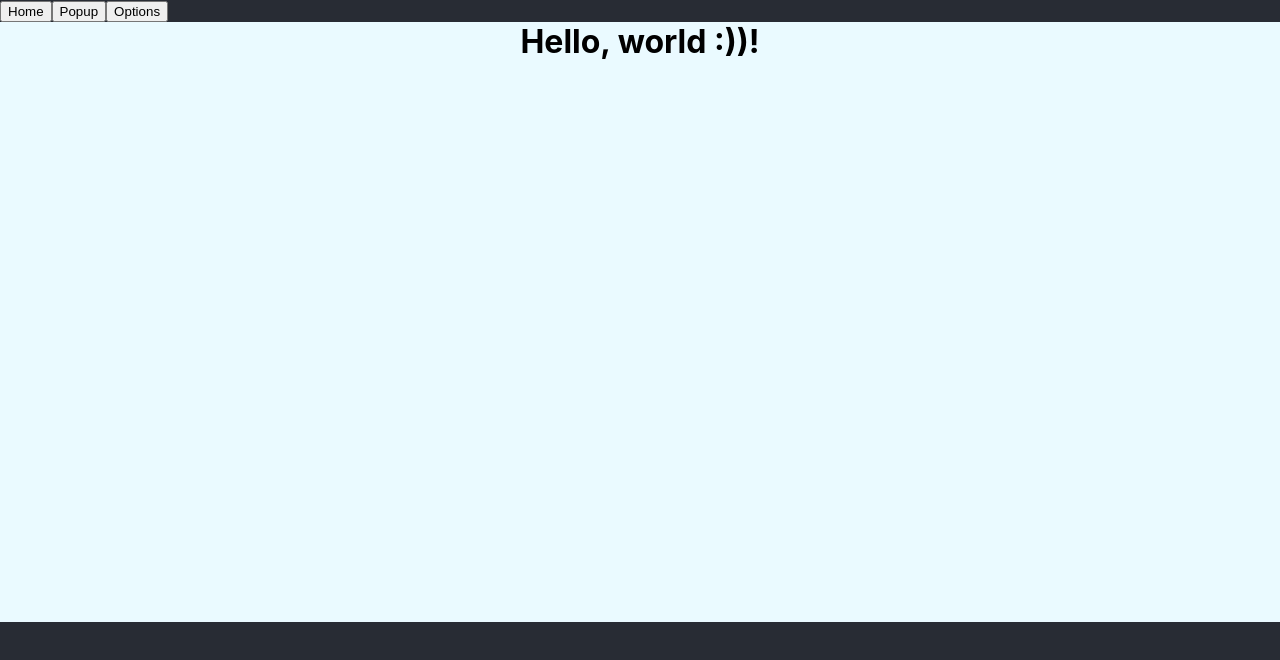
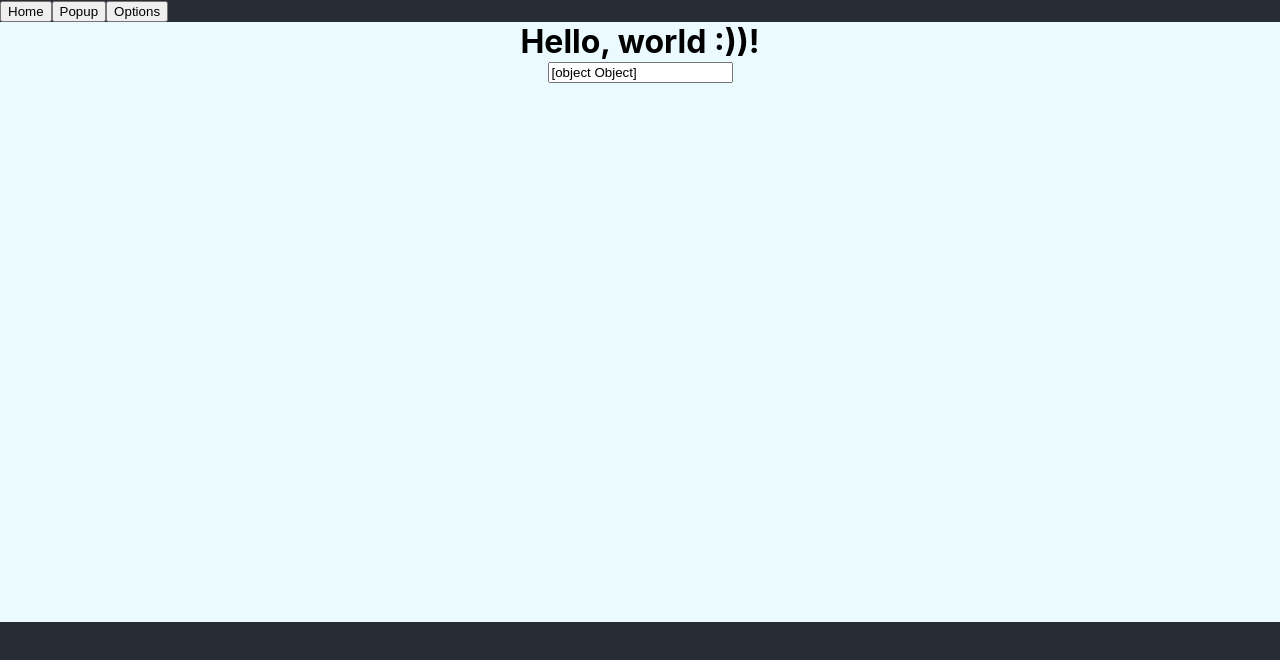
Before and after one commit to porto-o/Chrome-extension, a React (Create React App) app: page /popup in a window 1280 px wide. Shown: the top 660 px of the page. Built offline with nearby package versions, Linux system fonts and the light colour scheme.

Commit message:
initial taskitem

```diff
--- a/src/Home.js
+++ b/src/Home.js
@@ -1,9 +1,13 @@
 import React from 'react';
+import LoginGoogle from './components/LoginGoogle/LoginGoogle';
 
 class Home extends React.Component {
     render() {
         return (
-            <h1 style={{color:"white"}}>Homepage, nothing to see here :)!</h1>
+            <>
+                <h1 style={{color:"white"}}>Homepage, nothing to see here :)!</h1>
+                <LoginGoogle />
+            </>
         );
     }
 }
--- /dev/null
+++ b/src/components/TaskItem/TaskItem.js
@@ -0,0 +1,54 @@
+import React from 'react';
+
+const prefix = 'task';
+class TaskItem extends React.Component {
+    constructor (props) {
+        super(props);
+        let key = prefix + this.props.itemid;
+        if (chrome.storage) {
+            this.state = { taskinfo: '' };
+            chrome.storage.local.get(key, res => {
+                let task = res || '';
+                this.setState({ taskinfo: task });
+            });
+        }
+        else {
+            let task = window.localStorage.getItem(key) || '';
+            this.state = { taskinfo: task };
+        }
+    }
+    handleSave = (text) => {
+        if (chrome.storage) {
+            chrome.storage.local.set({[prefix + this.props.itemid]: text});
+        }
+        else {
+            window.localStorage.setItem(prefix + this.props.itemid, text);
+        }
+        this.setState({taskinfo: text});
+    }
+    handleBlur = (event) => {
+        this.handleSave(event.target.value);
+    }
+    handleSubmit = (event) => {
+        if (event.which === 13) {
+            this.handleSave(event.target.value);
+        }
+    }
+    handleChange = (event) => {
+        this.setState({ taskinfo: event.target.value });
+    }
+    render() {
+        return (
+            <input
+                type='text'
+                autoFocus={this.props.focus}
+                value={this.state.taskinfo}
+                onBlur={this.handleBlur}
+                onChange={this.handleChange}
+                onKeyDown={this.handleSubmit}
+            />
+        );
+    }
+}
+
+export default TaskItem;
--- a/src/views/Popup/Popup.js
+++ b/src/views/Popup/Popup.js
@@ -1,11 +1,13 @@
 import React from 'react'
 import './Popup.css'
+import TaskItem from '../../components/TaskItem/TaskItem';
 
 class Popup extends React.Component {
     render()  {
         return (
             <div className="App">
                 <h1 style={{margin:0 + "px"}}>Hello, world :))!</h1>
+                <TaskItem itemid={'testing'} focus={false}/>
             </div>
         );
     }
```
Also changed, not shown: 1 other file (tests, documents, lock files or other folders).
